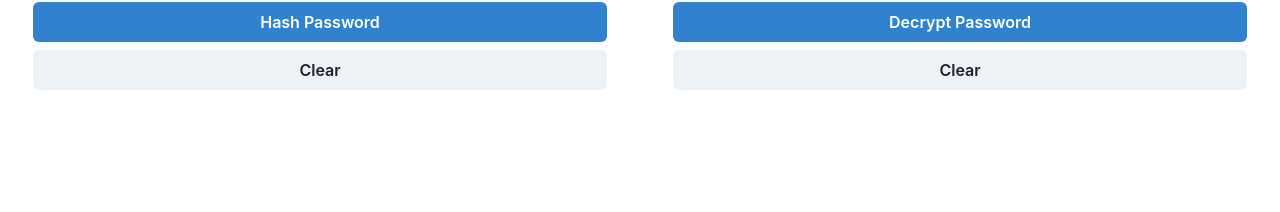
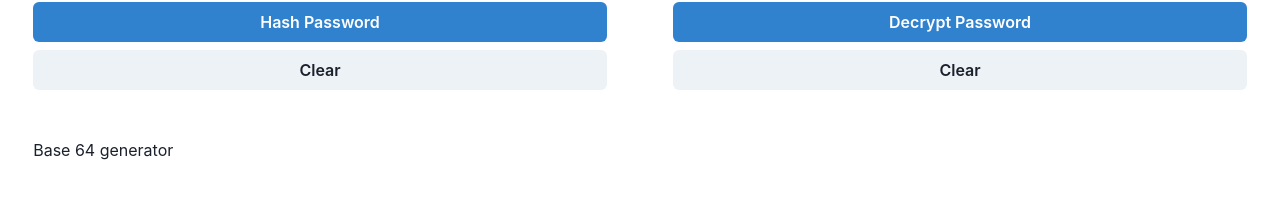
Before and after one commit to jpcchaves/password-encypt, a React (Vite) app: page / in a window 1280 px wide. Shown: the part 225-437 px from the top of the page. Built offline with nearby package versions, Linux system fonts and the light colour scheme.

Commit message:
feat: add structure to build a base64 converter

```diff
--- a/src/App.tsx
+++ b/src/App.tsx
@@ -17,6 +17,12 @@ const App = () => {
         </ContainerWrapper>
       </SimpleGrid>
 
+      <SimpleGrid columns={{ base: 1, sm: 1, md: 2 }}>
+        <ContainerWrapper>
+          <>Base 64 generator</>
+        </ContainerWrapper>
+      </SimpleGrid>
+
       <ThemeToggle />
     </>
   );
```
